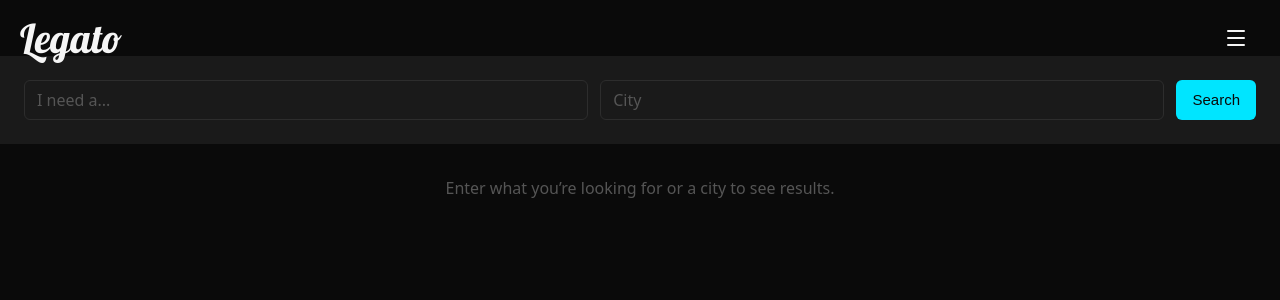
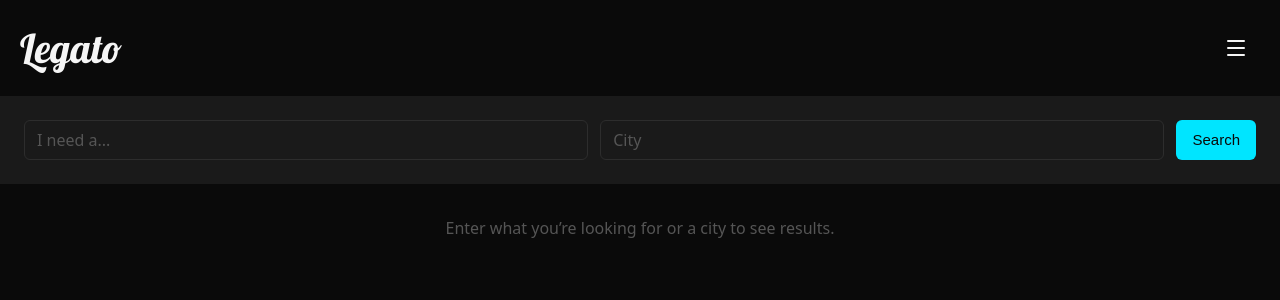
Before and after one commit to ploymahloy/bloodhound, a React (Vite) app: page /search in a window 1280 px wide. Shown: the top 300 px of the page. Built offline with nearby package versions, Linux system fonts and the light colour scheme.

Commit message:
style(navbar): add bottom padding

```diff
--- a/src/components/Navbar.css
+++ b/src/components/Navbar.css
@@ -1,5 +1,5 @@
 :root {
-	--navbar-height: 3.5rem;
+	--navbar-height: 96px;
 }
 
 body:has(.Navbar-drawer--open) {
@@ -15,7 +15,7 @@ body:has(.Navbar-drawer--open) {
 	display: flex;
 	align-items: center;
 	justify-content: space-between;
-	padding: 1.25rem 1.25rem 0;
+	padding: 1.25rem;
 	background: transparent;
 }
 
```
